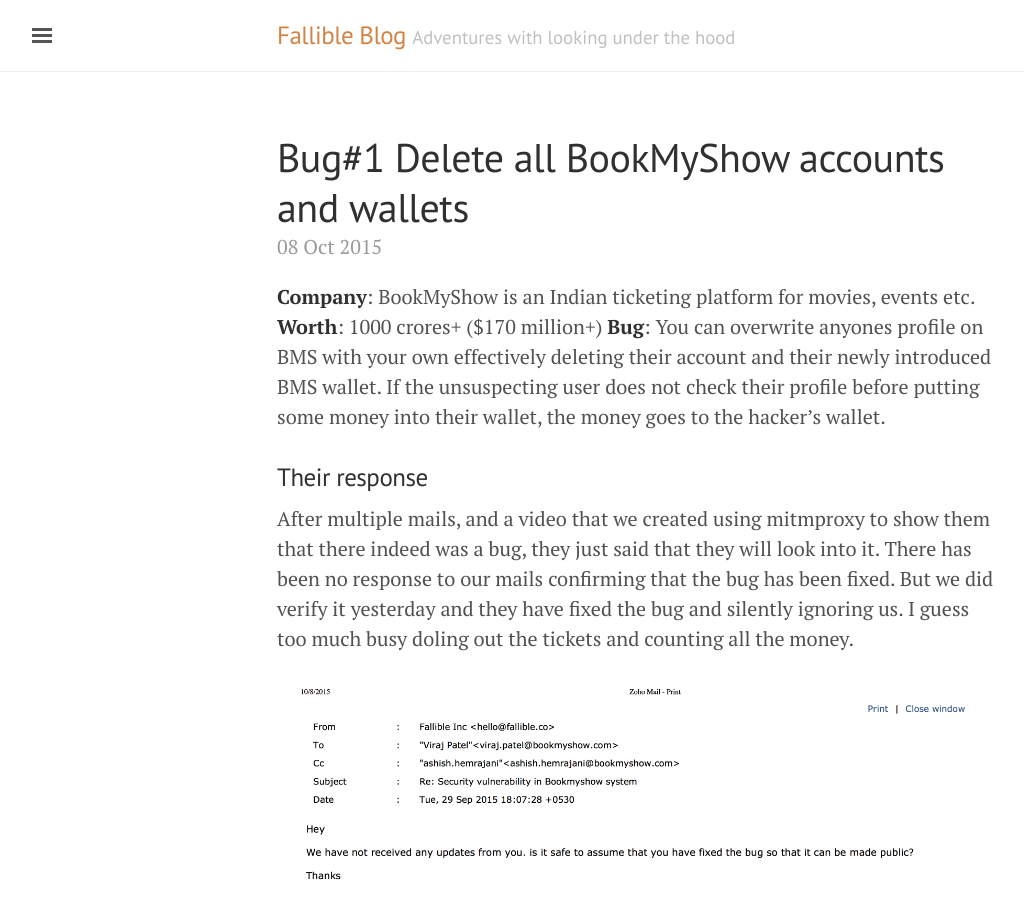
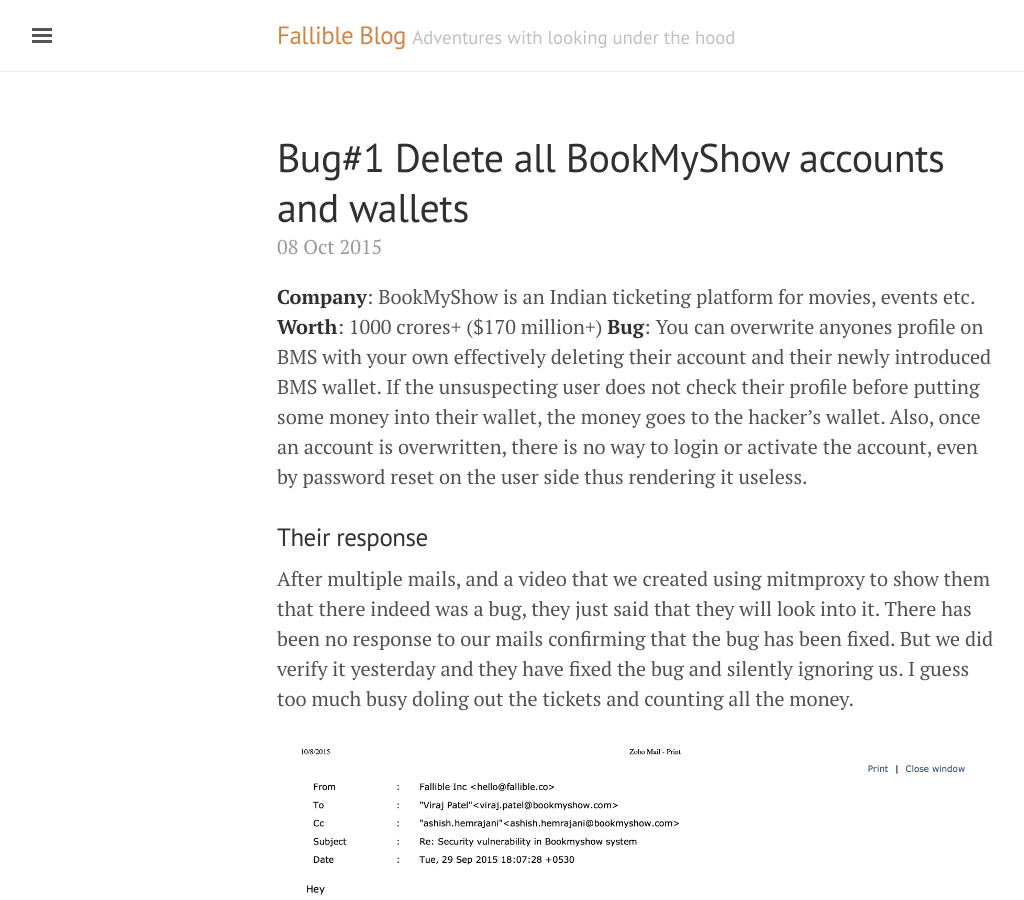
Before and after one commit to FallibleInc/blog, a Jekyll site: the page built from _posts/2015-10-08-Bookmyshow-hack-delete-all-users-profile-and-wallet.md, in a window 1280 px wide and 900 px high. Shown: the whole window, without its empty margins (3-1027 px from the left). Built offline with Jekyll 4.4.1, drawn with Linux system fonts in a browser that asks for light colours; comment, search, counter and statistics services are not loaded; some of the changed text lies outside the part shown.

Commit message:
blog post changes

```diff
--- a/_posts/2015-10-08-Bookmyshow-hack-delete-all-users-profile-and-wallet.md
+++ b/_posts/2015-10-08-Bookmyshow-hack-delete-all-users-profile-and-wallet.md
@@ -7,7 +7,7 @@ published: true
 
 **Company**: BookMyShow is an Indian ticketing platform for movies, events etc.
 **Worth**: 1000 crores+ ($170 million+)
-**Bug**: You can overwrite anyones profile on BMS with your own effectively deleting their account and their newly introduced BMS wallet. If the unsuspecting user does not check their profile before putting some money into their wallet, the money goes to the hacker's wallet.
+**Bug**: You can overwrite anyones profile on BMS with your own effectively deleting their account and their newly introduced BMS wallet. If the unsuspecting user does not check their profile before putting some money into their wallet, the money goes to the hacker's wallet. Also, once an account is overwritten, there is no way to login or activate the account, even by password reset on the user side thus rendering it useless.
 
 ### Their response
 After multiple mails, and a video that we created using mitmproxy to show them that there indeed was a bug, they just said that they will look into it. There has been no response to our mails confirming that the bug has been fixed. But we did verify it yesterday and they have fixed the bug and silently ignoring us. I guess too much busy doling out the tickets and counting all the money.
@@ -17,12 +17,10 @@ After multiple mails, and a video that we created using mitmproxy to show them t
 
 ### Bug video proof
 
-We had to create a video using mitmproxy for BMS developers to demonstrate that there actually was a bug, since their CEO was not paying attenion.
+We had to create a demo video using mitmproxy for BMS developers to demonstrate that there actually was a bug, since their CEO was not paying attenion. The victim account is named 'Md. Haaris' and it would be overwritten by account named 'Manish'.
 
 <iframe width="420" height="315" src="https://www.youtube.com/embed/3jWQImzQzQ0" frameborder="0" allowfullscreen></iframe>
 
 ### Bottomline
 
-Ticket collectors do not care about security. Do not save your sensitive data with them.
-
-![An-Indian-bus-conductor-counts-his-rupees.jpg]({{site.baseurl}}/An-Indian-bus-conductor-counts-his-rupees.jpg)
+Startups need to be more careful with authorizaton checks and token. When designing an API, every data except the public ones should need the authorization token and be matched against the current user.
```
